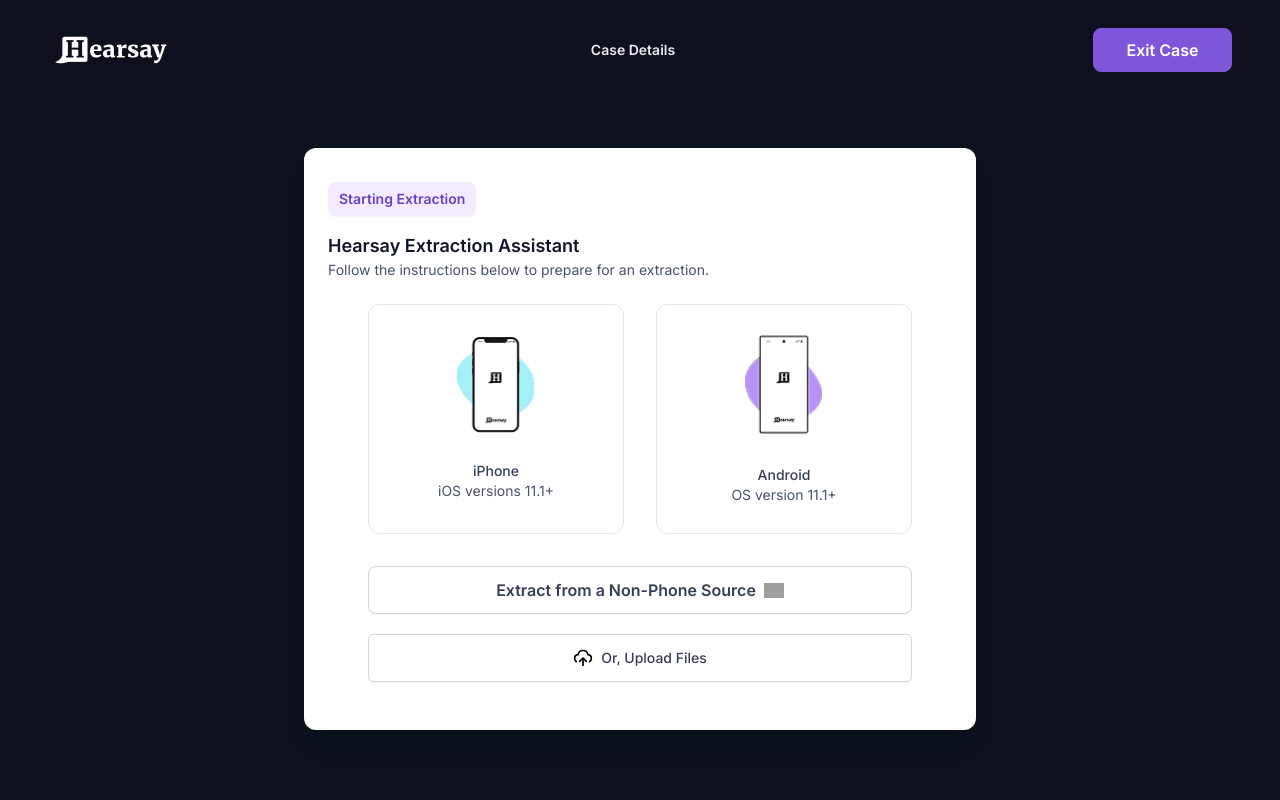
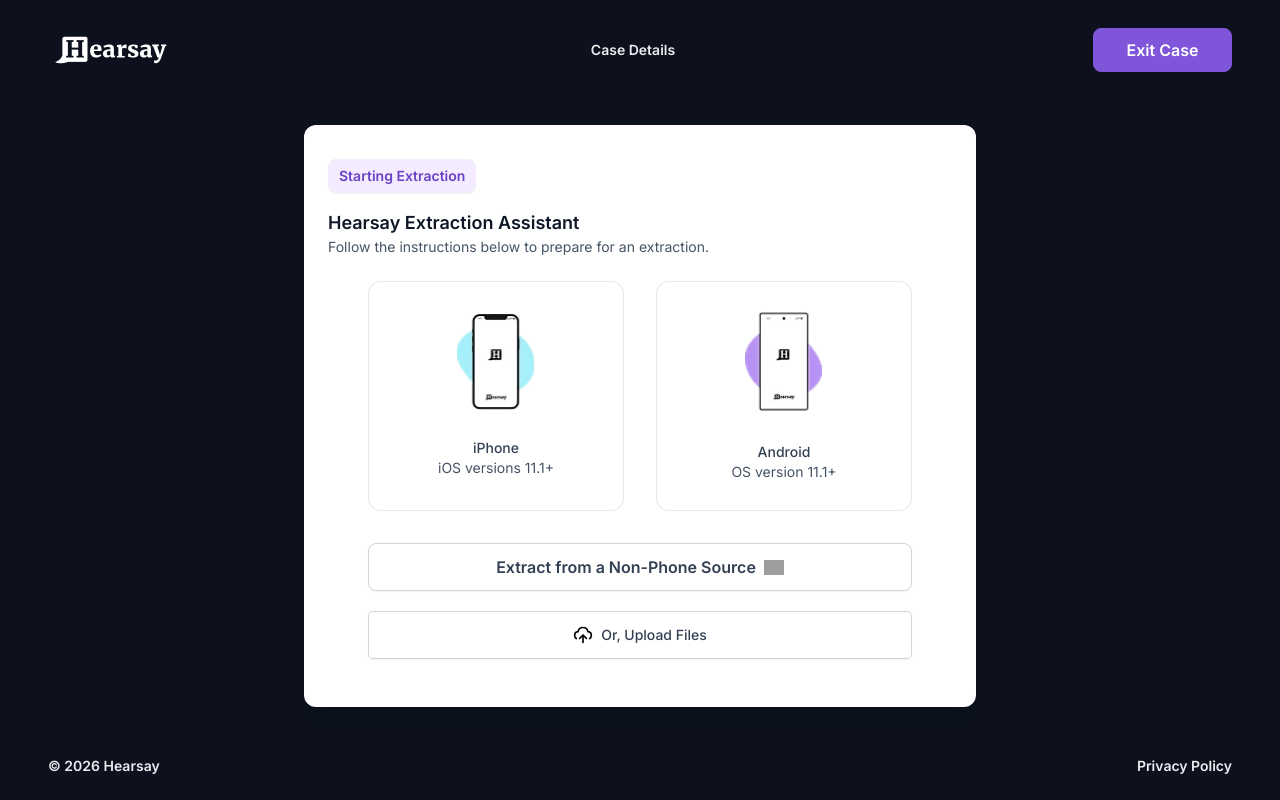
Before and after one commit to leonardofrizzi/sample-uploader, a Next.js app: page / in a window 1280 px wide. Built offline with nearby package versions, Linux system fonts and the light colour scheme; grey boxes are pictures that could not be loaded.

Commit message:
feat: create Footer component

```diff
--- a/src/app/page.tsx
+++ b/src/app/page.tsx
@@ -1,4 +1,5 @@
 import { Header } from "@/components/Header";
+import { Footer } from "@/components/Footer";
 import { Card } from "@/components/Card";
 import { Badge } from "@/components/Badge";
 import { DeviceCard } from "@/components/DeviceCard";
@@ -8,7 +9,7 @@
   return (
     <div className="min-h-screen flex flex-col">
       <Header />
-      <main className="flex-1 flex items-start justify-center pt-12 px-4">
+      <main className="flex-1 flex items-center justify-center px-4">
         <Card>
           <div className="px-6 pt-6">
             <Badge>Starting Extraction</Badge>
@@ -41,6 +42,7 @@
           </div>
         </Card>
       </main>
+      <Footer />
     </div>
   );
 }
--- /dev/null
+++ b/src/components/Footer.tsx
@@ -0,0 +1,12 @@
+export function Footer() {
+  return (
+    <footer className="flex justify-between items-end px-4 py-6 md:px-12">
+      <span className="text-sm-semibold text-gray-200">
+        © 2026 Hearsay
+      </span>
+      <span className="text-sm-semibold text-gray-200">
+        Privacy Policy
+      </span>
+    </footer>
+  );
+}
```
